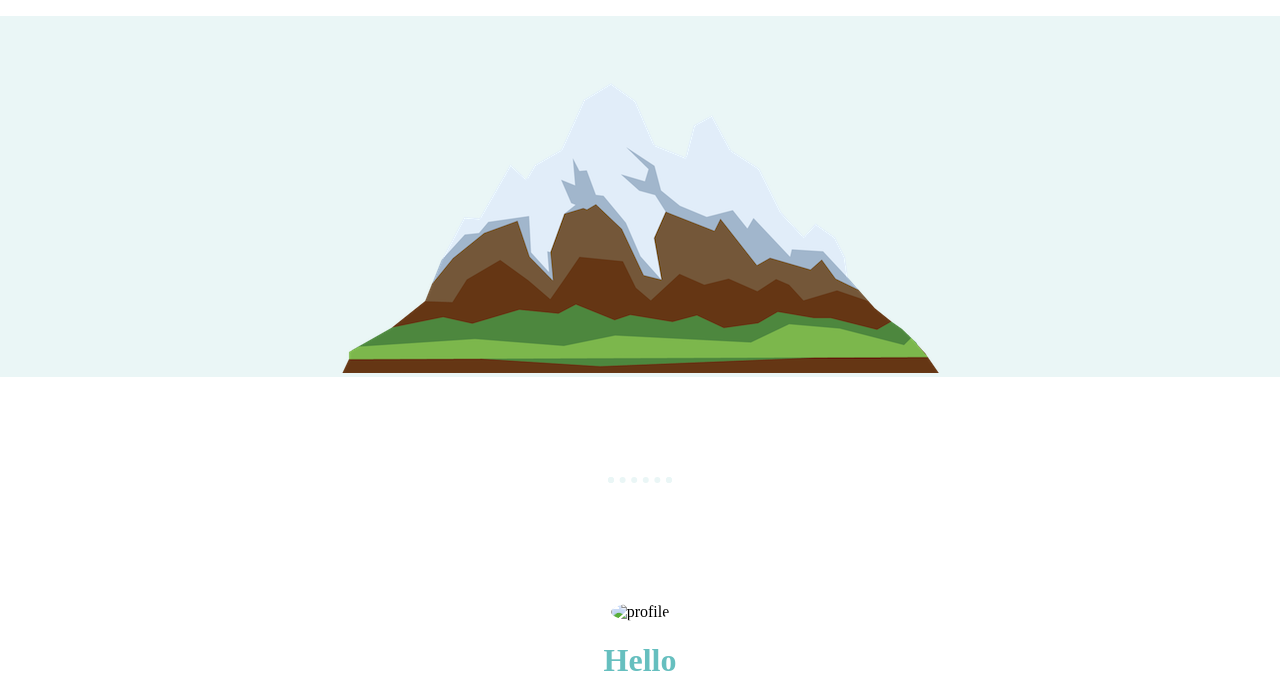
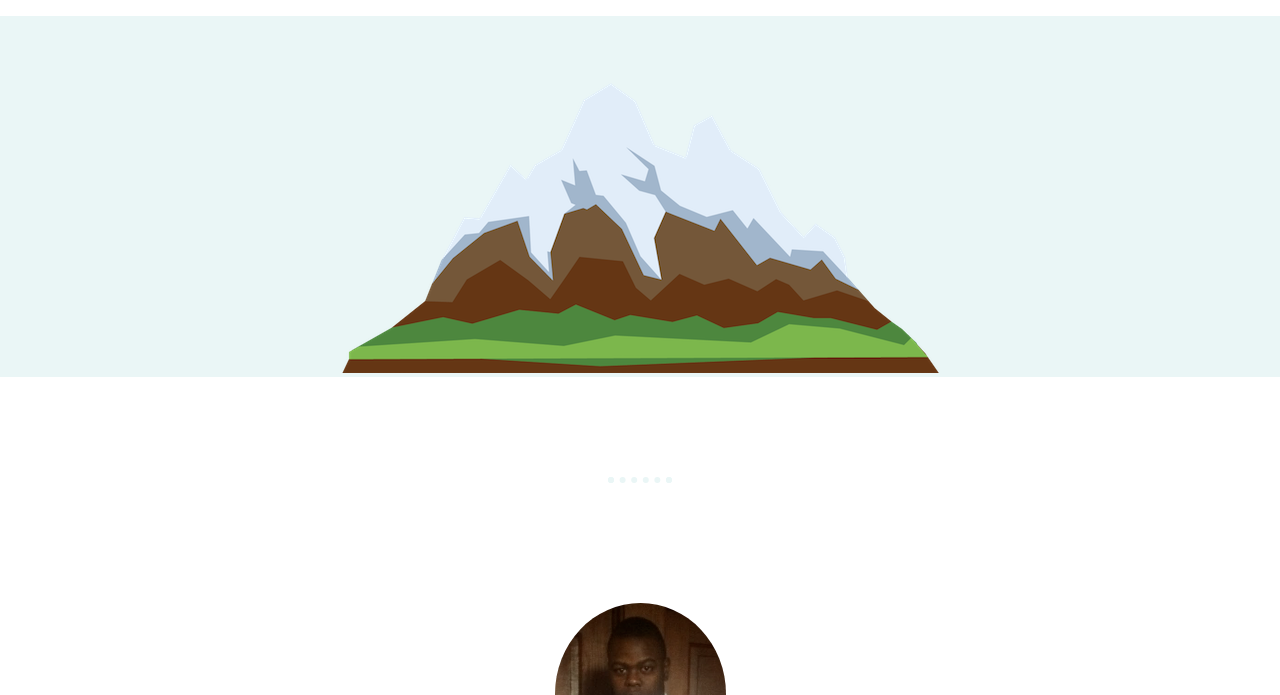
Before and after one commit to Eezmwanawevhu/profileweb1, a plain HTML site: page index.html in a window 1280 px wide. Shown: the part 105-800 px from the top of the page. Drawn offline with Linux system fonts and the light colour scheme; files that its build step writes are made by us from their sources; files whose address does not match are found by name.

Commit message:
Update index.html

```diff
--- a/index.html
+++ b/index.html
@@ -15,7 +15,7 @@
     </div>
     <hr>
     <div class="profile">
-      <img class="profile-img"src="images/profile.png" alt="profile">
+      <img class="profile-img"src="profile.png" alt="profile">
       <h1>Hello</h1>
       <p>I am a software programmer with multiple years of experience in differerent programming languages</p>
     </div>
```
